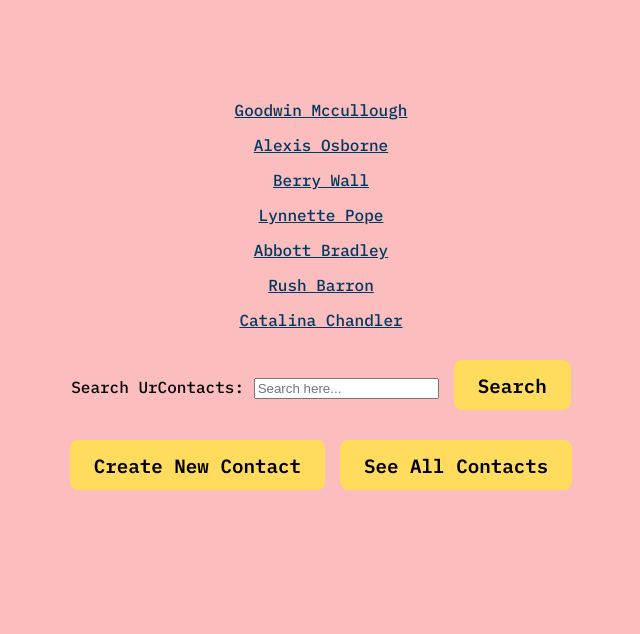
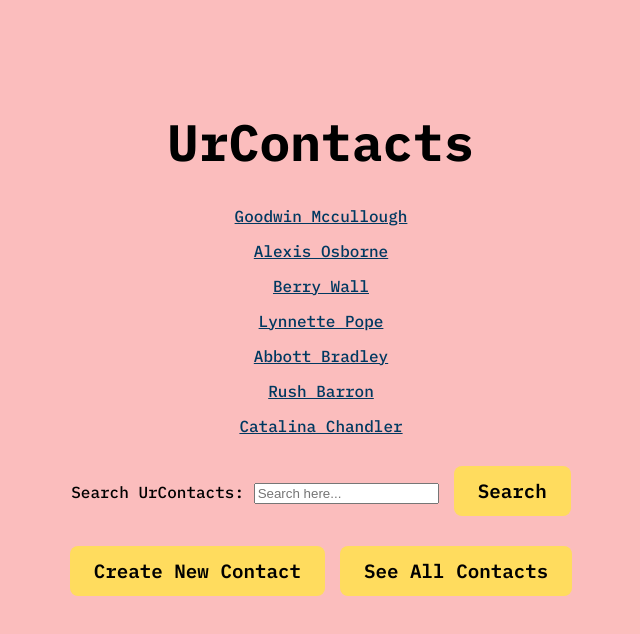
Before and after one commit to dyazdani/contact-list, a React (Vite) app: page /contacts in a window 1280 px wide. Shown: the top 634 px of the page, without its empty margins (319-959 px from the left). Built offline with nearby package versions, Linux system fonts and the light colour scheme; data requests are answered from the project's data file.

Commit message:
Added header to ContactList

```diff
--- a/src/components/ContactList.tsx
+++ b/src/components/ContactList.tsx
@@ -70,6 +70,7 @@ const ContactList = () => {
 
     return contacts.length > 0 ? (
         <>
+            <h1>UrContacts</h1>
             <ul>
                 {contactsMatchedToQuery.map((contact: ContactListItemType) => {
                     return (
```
